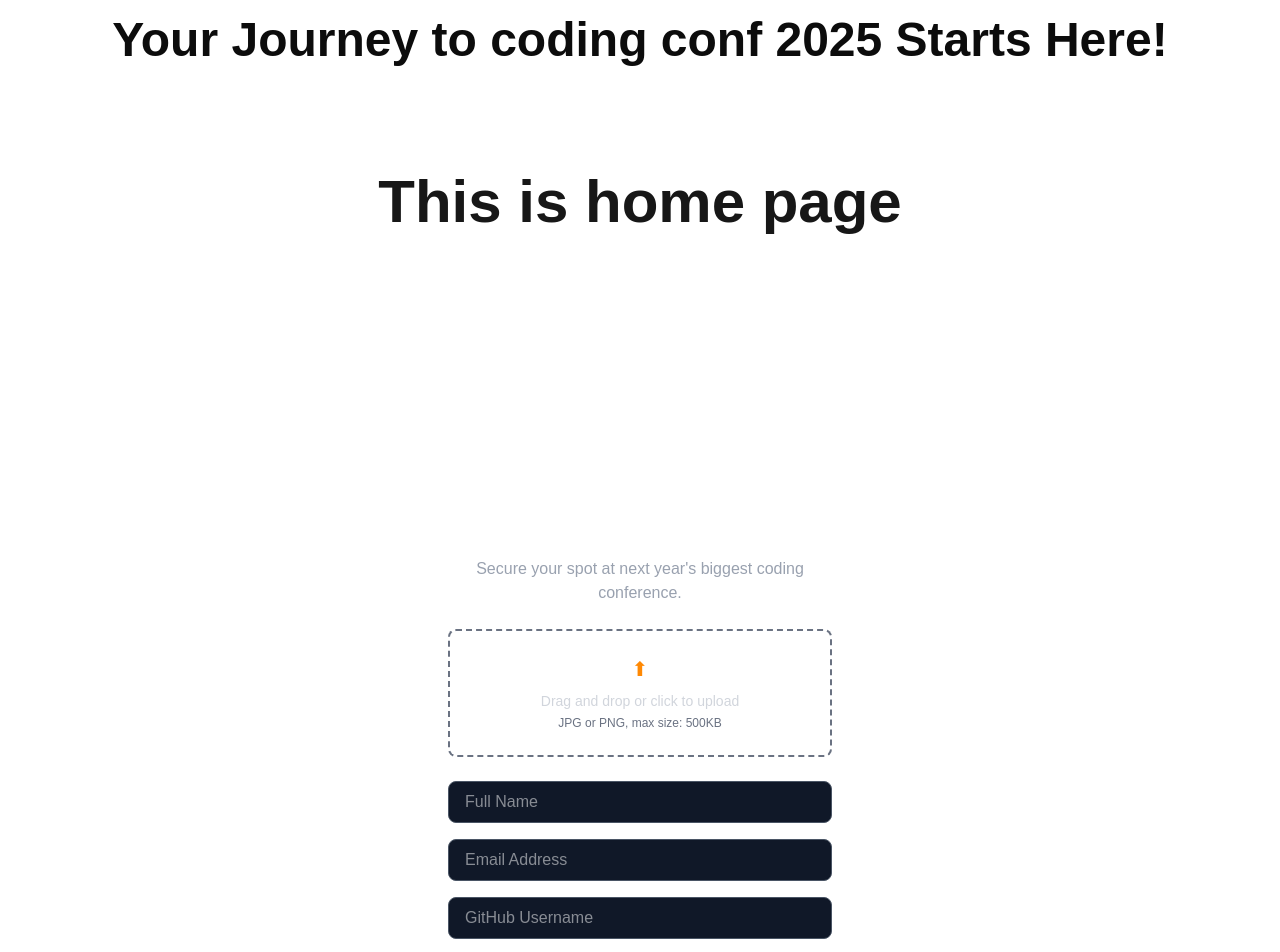
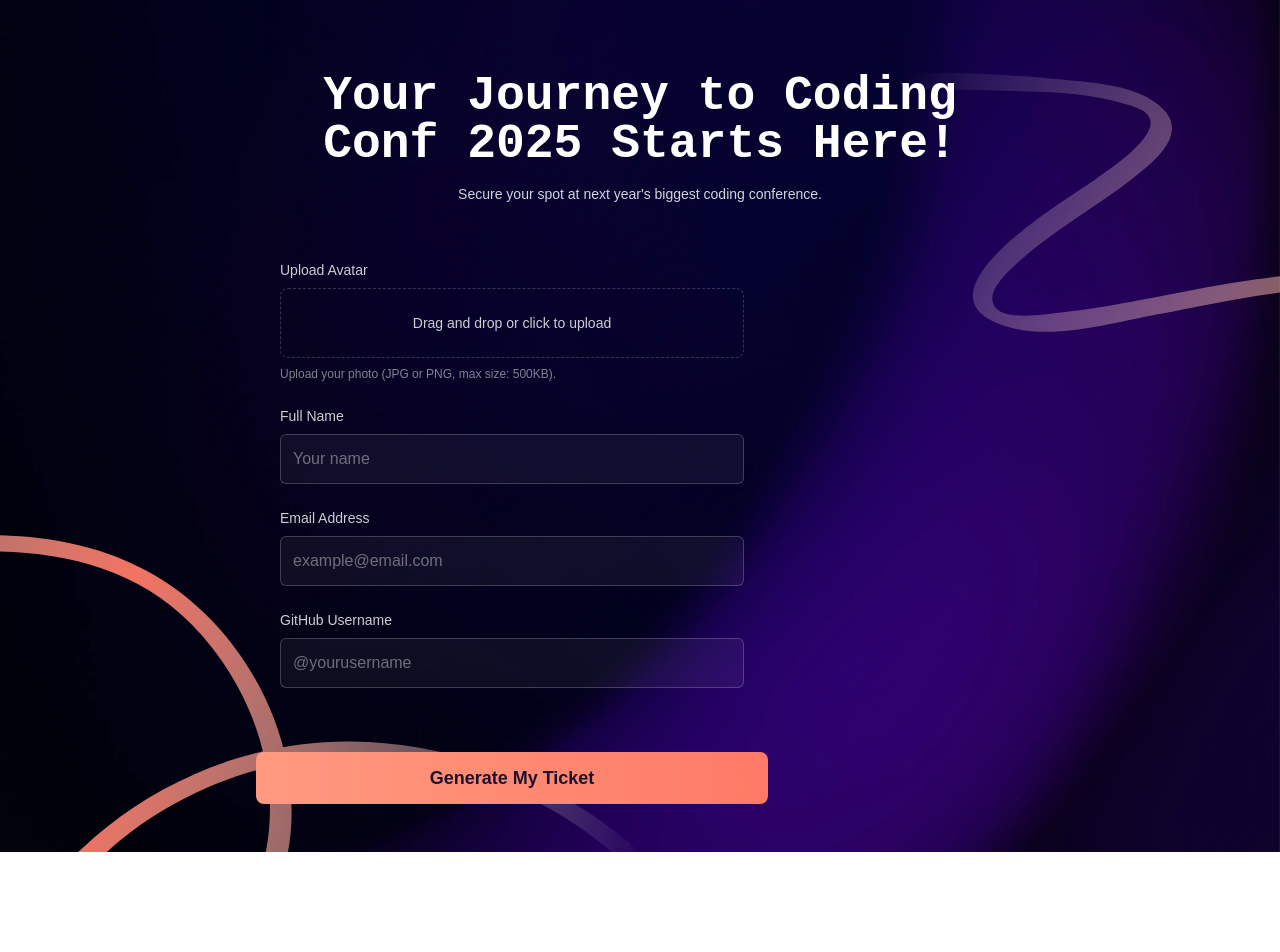
Before and after one commit to RashedulHaqueRasel1/Ticket-Generator, a Next.js app: page / in a window 1280 px wide. Shown: the top 952 px of the page. After the commit the page ends 852 px from the top, so only its background shows below. Built offline with nearby package versions, Linux system fonts and the light colour scheme.

Commit message:
from & background update

```diff
--- a/src/app/page.tsx
+++ b/src/app/page.tsx
@@ -1,11 +1,19 @@
-import Form from "@/components/Form/Form";
+"use client";
+
+import React, { useState } from "react";
 import Home from "@/components/Home/Home";
+import TicketForm from "@/components/TicketForm/TicketForm";
 
-export default function FristPage() {
+export default function FirstPage() {
+  const [form, setForm] = useState({
+    fullName: "",
+    email: "",
+    github: "",
+  });
+
   return (
-    <div>
+    <div className="min-h-screen">
       <Home />
-      <Form />
     </div>
   );
 }
--- /dev/null
+++ b/src/components/Background/Background.tsx
@@ -0,0 +1,29 @@
+import React from "react";
+
+export default function Background() {
+  return (
+    <div aria-hidden className="absolute inset-0 -z-10 overflow-hidden">
+      {/* Main gradient background */}
+      <div
+        className="absolute inset-0 bg-cover bg-center"
+        style={{
+          backgroundImage: "url('/images/background-desktop.png')",
+        }}
+      />
+
+      {/* Top squiggly line */}
+      <img
+        src="/images/pattern-squiggly-line-top.svg"
+        alt=""
+        className="absolute top-16 right-0 w-xl h-xl pointer-events-none"
+      />
+
+      {/* Bottom squiggly line */}
+      <img
+        src="/images/pattern-squiggly-line-bottom-desktop.svg"
+        alt=""
+        className="absolute bottom-0 left-0 w-2xl h-2xl pointer-events-none"
+      />
+    </div>
+  );
+}
--- a/src/components/Form/Form.tsx
+++ /dev/null
@@ -1,77 +0,0 @@
-'use client'
-import React, { useState } from 'react'
-
-const Form
- = () => {
-    const [avatar, setAvatar] = useState<File | null>(null);
-  return (
-    <div className='container mx-auto'>
-            <div
-      className="min-h-screen flex items-center justify-center  text-white"
-
-    >
-      <div className="bg-transparent p-8 rounded-2xl max-w-md w-full text-center">
-
-        <h1 className="text-2xl font-bold mb-4">Coding Conf</h1>
-
-
-        <h2 className="text-3xl font-extrabold mb-2">
-          Your Journey to Coding Conf 2025 Starts Here!
-        </h2>
-        <p className="text-gray-400 mb-6">
-          Secure your spot at next year's biggest coding conference.
-        </p>
-
-
-        <label className="block border-2 border-dashed border-gray-500 p-6 rounded-lg cursor-pointer hover:border-orange-400 transition">
-          <input
-            type="file"
-            className="hidden"
-            accept="image/png,image/jpeg"
-            onChange={(e) => setAvatar(e.target.files?.[0] || null)}
-          />
-          <div className="flex flex-col items-center">
-            <span className="text-orange-400 text-xl">⬆</span>
-            <p className="text-sm text-gray-300 mt-2">
-              Drag and drop or click to upload
-            </p>
-            <p className="text-xs text-gray-500 mt-1">
-              JPG or PNG, max size: 500KB
-            </p>
-          </div>
-        </label>
-
-
-        <form className="mt-6 space-y-4">
-          <input
-            type="text"
-            placeholder="Full Name"
-            className="w-full px-4 py-2 rounded-lg bg-gray-900 border border-gray-600 focus:border-orange-400 outline-none"
-          />
-          <input
-            type="email"
-            placeholder="Email Address"
-            className="w-full px-4 py-2 rounded-lg bg-gray-900 border border-gray-600 focus:border-orange-400 outline-none"
-          />
-          <input
-            type="text"
-            placeholder="GitHub Username"
-            className="w-full px-4 py-2 rounded-lg bg-gray-900 border border-gray-600 focus:border-orange-400 outline-none"
-          />
-
-
-          <button
-            type="submit"
-            className="w-full bg-orange-500 text-black font-semibold py-2 rounded-lg hover:bg-orange-400 transition"
-          >
-            Generate My Ticket
-          </button>
-        </form>
-      </div>
-    </div>
-
-    </div>
-  )
-}
-
-export default Form
--- a/src/components/Home/Header/Header.tsx
+++ b/src/components/Home/Header/Header.tsx
@@ -1,20 +1,26 @@
-
-
-
 type HeaderProps = {
-  text: string;
+  title: string;
+  subtitle?: string;
 };
 
-const Header = ({ text }: HeaderProps) => {
+const Header = ({ title, subtitle }: HeaderProps) => {
   return (
-    <div className="flex flex-col items-center justify-center text-center p-4">
-      <h1 className="text-[#0C0C0C] font-bold text-5xl mb-3">
-        {text}
+    <header className="text-center ">
+
+      <h1
+        className="mt-6 text-4xl md:text-5xl font-bold text-white"
+        style={{ fontFamily: "'Courier New', monospace" }}
+      >
+        {title}
       </h1>
 
-    </div>
+      {subtitle && (
+        <p className="mt-4 text-sm text-gray-300 max-2xl mx-auto">
+          {subtitle}
+        </p>
+      )}
+    </header>
   );
 };
 
-
 export default Header;
--- a/src/components/Home/Home.tsx
+++ b/src/components/Home/Home.tsx
@@ -1,15 +1,59 @@
+import { useRouter } from "next/navigation";
+import Background from "../Background/Background";
 import Header from "./Header/Header";
+import { useState } from "react";
+import TicketForm from "../TicketForm/TicketForm";
 
 const Home = () => {
+  const router = useRouter();
+  const [avatar, setAvatar] = useState<string | null>(null);
+  const [form, setForm] = useState({
+    fullName: "",
+    email: "",
+    github: "",
+  });
+
+  // This is Handle Submit
+  const handleSubmit = async (e: React.FormEvent) => {
+    e.preventDefault();
+
+    console.log(form);
+
+
+  };
+
   return (
-    <div>
+    <div className="relative">
+      <Background />
 
-      {/* This is Reusable Header */}
-      <Header text="Your Journey to coding conf 2025 Starts Here! " />
+      <main className="relative z-10 min-h-screen flex items-start justify-center px-6 py-12">
+        <div className="w-full max-w-3xl">
+          <Header
+            title="Your Journey to Coding Conf 2025 Starts Here!"
+            subtitle="Secure your spot at next year's biggest coding conference."
+          />
 
-      <h1 className="text-center text-6xl font-bold my-20">
-        This is home page
-      </h1>
+          <form onSubmit={handleSubmit} className="mt-8 grid grid-cols-1 gap-6">
+
+            <div className="max-w-lg">
+              <TicketForm form={form} setForm={setForm} />
+            </div>
+
+            <div className="w-full max-w-lg flex justify-center">
+              <button
+                type="submit"
+                className="mt-4 w-full py-3 rounded-lg font-semibold text-lg"
+                style={{
+                  background: "linear-gradient(90deg,#ff9a80,#ff7a66)",
+                  color: "#1B1230",
+                }}
+              >
+                Generate My Ticket
+              </button>
+            </div>
+          </form>
+        </div>
+      </main>
     </div>
   );
 };
--- /dev/null
+++ b/src/components/TicketForm/TicketForm.tsx
@@ -0,0 +1,131 @@
+import React, { useState } from "react";
+
+type Form = {
+  fullName: string;
+  email: string;
+  github: string;
+  avatar?: File | null;
+};
+
+type Props = {
+  form: Form;
+  setForm: (s: Form) => void;
+};
+
+export default function TicketForm({ form, setForm }: Props) {
+  const [preview, setPreview] = useState<string | null>(null);
+  const [error, setError] = useState<string | null>(null);
+
+  const handleFile = (file: File) => {
+
+    if (!file.type.startsWith("image/")) {
+      setError("Only JPG or PNG images are allowed.");
+      return;
+    }
+
+    setError(null);
+    setForm({ ...form, avatar: file });
+    setPreview(URL.createObjectURL(file));
+  };
+
+  const onDrop = (e: React.DragEvent<HTMLDivElement>) => {
+    e.preventDefault();
+    if (e.dataTransfer.files && e.dataTransfer.files[0]) {
+      handleFile(e.dataTransfer.files[0]);
+    }
+  };
+
+  const onFileChange = (e: React.ChangeEvent<HTMLInputElement>) => {
+    if (e.target.files && e.target.files[0]) {
+      handleFile(e.target.files[0]);
+    }
+  };
+
+  return (
+    <form
+      className="space-y-6 container mx-auto p-6 rounded-lg"
+      onSubmit={(e) => e.preventDefault()}
+    >
+      {/* Upload Avatar */}
+      <div>
+        <label className="block text-sm font-medium mb-2 text-white/80">
+          Upload Avatar
+        </label>
+
+        <div
+          className="border border-dashed border-white/20 rounded-lg p-6 text-center cursor-pointer hover:border-white/40 transition"
+          onDrop={onDrop}
+          onDragOver={(e) => e.preventDefault()}
+          onClick={() => document.getElementById("avatarInput")?.click()}
+        >
+          {preview ? (
+            <img
+              src={preview}
+              alt="Avatar preview"
+              className="mx-auto h-24 w-24 object-cover rounded-full"
+            />
+          ) : (
+            <p className="text-white/80 text-sm">
+              Drag and drop or click to upload
+            </p>
+          )}
+        </div>
+
+        <input
+          id="avatarInput"
+          type="file"
+          accept="image/png, image/jpeg"
+          className="hidden"
+          onChange={onFileChange}
+        />
+
+        {error && <p className="mt-2 text-xs text-red-400">{error}</p>}
+        {!error && (
+          <p className="mt-2 text-xs text-white/50">
+            Upload your photo (JPG or PNG, max size: 500KB).
+          </p>
+        )}
+      </div>
+
+      {/* Full Name */}
+      <div>
+        <label className="text-sm block mb-2 text-white/80">Full Name</label>
+        <input
+          value={form.fullName}
+          onChange={(e) => setForm({ ...form, fullName: e.target.value })}
+          className="w-full p-3 rounded-md bg-white/5 border border-white/20 text-white placeholder-white/40 focus:outline-none focus:border-orange-400"
+          placeholder="Your name"
+          required
+        />
+      </div>
+
+      {/* Email */}
+      <div>
+        <label className="text-sm block mb-2 text-white/80">
+          Email Address
+        </label>
+        <input
+          value={form.email}
+          onChange={(e) => setForm({ ...form, email: e.target.value })}
+          className="w-full p-3 rounded-md bg-white/5 border border-white/20 text-white placeholder-white/40 focus:outline-none focus:border-orange-400"
+          placeholder="example@email.com"
+          required
+          type="email"
+        />
+      </div>
+
+      {/* GitHub */}
+      <div>
+        <label className="text-sm block mb-2 text-white/80">
+          GitHub Username
+        </label>
+        <input
+          value={form.github}
+          onChange={(e) => setForm({ ...form, github: e.target.value })}
+          className="w-full p-3 rounded-md bg-white/5 border border-white/20 text-white placeholder-white/40 focus:outline-none focus:border-orange-400"
+          placeholder="@yourusername"
+        />
+      </div>
+    </form>
+  );
+}
```
